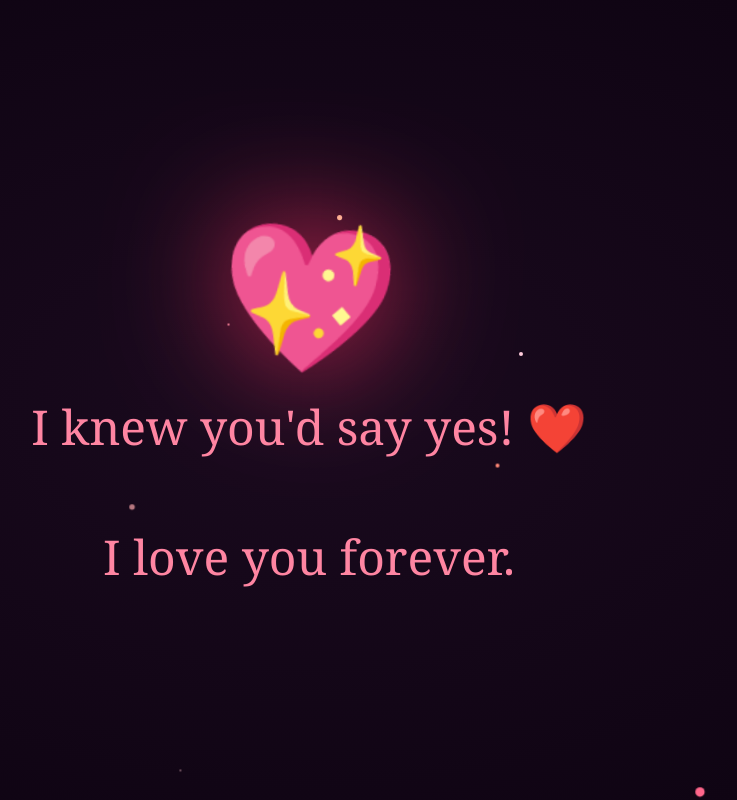
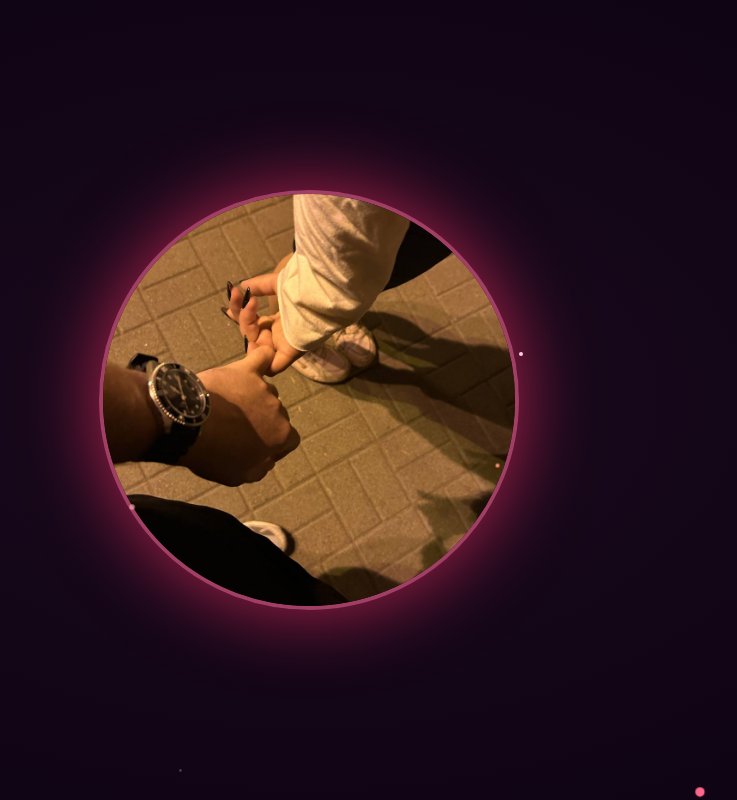
Before and after one commit to sverh99/valentine, a plain HTML site: page index.html in a window 1280 px wide. Both pictures are taken after a click on the button "Yes!". Shown: the whole page, without its empty margins (331-1068 px from the left). Drawn offline with Linux system fonts and the light colour scheme.

Commit message:
Add photo, looped music clip, remove celebration text

```diff
--- a/index.html
+++ b/index.html
@@ -168,22 +168,24 @@
     to   { opacity: 1; }
   }
 
-  .celebration-text {
-    font-size: clamp(24px, 5vw, 48px);
-    color: #ff85a2;
-    margin-top: 20px;
-    animation: fadeInUp 1s ease-out 0.3s both;
+  .celebration-photo {
+    width: clamp(220px, 60vw, 420px);
+    height: clamp(220px, 60vw, 420px);
+    border-radius: 50%;
+    object-fit: cover;
+    border: 4px solid rgba(255, 100, 150, 0.6);
+    box-shadow: 0 0 60px rgba(255, 50, 100, 0.5);
+    animation: photoIn 1s ease-out both, photoGlow 3s ease-in-out 1s infinite;
   }
 
-  .celebration-heart {
-    font-size: 120px;
-    animation: celebratePulse 0.8s ease-in-out infinite;
-    filter: drop-shadow(0 0 50px rgba(255, 50, 100, 0.8));
+  @keyframes photoIn {
+    from { opacity: 0; transform: scale(0.5); }
+    to   { opacity: 1; transform: scale(1); }
   }
 
-  @keyframes celebratePulse {
-    0%, 100% { transform: scale(1) rotate(-5deg); }
-    50%      { transform: scale(1.2) rotate(5deg); }
+  @keyframes photoGlow {
+    0%, 100% { box-shadow: 0 0 40px rgba(255, 50, 100, 0.4); }
+    50%      { box-shadow: 0 0 80px rgba(255, 50, 100, 0.7); }
   }
 
   /* Sparkles */
@@ -232,9 +234,10 @@
 </div>
 
 <div class="celebration" id="celebration">
-  <div class="celebration-heart">&#128150;</div>
-  <p class="celebration-text">I knew you'd say yes! &#10084;&#65039;<br><br>I love you forever.</p>
+  <img src="photo.jpeg" alt="" class="celebration-photo">
 </div>
+
+<audio id="music" src="clip.mp3" loop preload="auto"></audio>
 
 <script>
   // Create floating background hearts
@@ -276,6 +279,8 @@
     document.getElementById('celebration').classList.add('active');
     burstHearts();
     startSparkles();
+    const music = document.getElementById('music');
+    music.play();
   }
 
   function burstHearts() {
```
Also changed, not shown: photo.jpeg (added), 1 other file.
